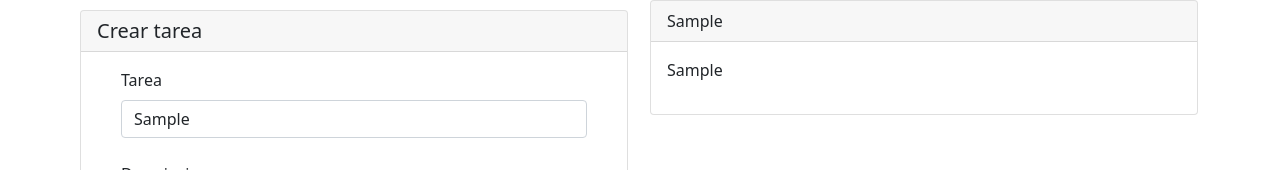
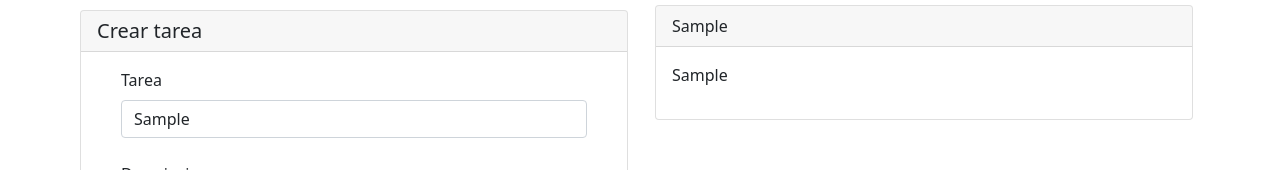
Before and after one commit to alepiumetti/practica-react-ps, a React (Create React App) app: page / in a window 1280 px wide. Both pictures are taken after typing "Sample", "Sample" into the empty fields and a click on the button "Crear". Shown: the top 170 px of the page. Built offline with nearby package versions, Linux system fonts and the light colour scheme.

Commit message:
agregado de margen en cards'

```diff
--- a/src/layout/inicio/CardTarea.js
+++ b/src/layout/inicio/CardTarea.js
@@ -4,7 +4,7 @@ const CardTarea = (props) => {
 	const { card } = props;
 
 	return (
-		<Card>
+		<Card style={{ margin: '5px' }}>
 			<Card.Header>{card.nombre}</Card.Header>
 			<Card.Body>
 				<p>{card.descripcion}</p>
```
